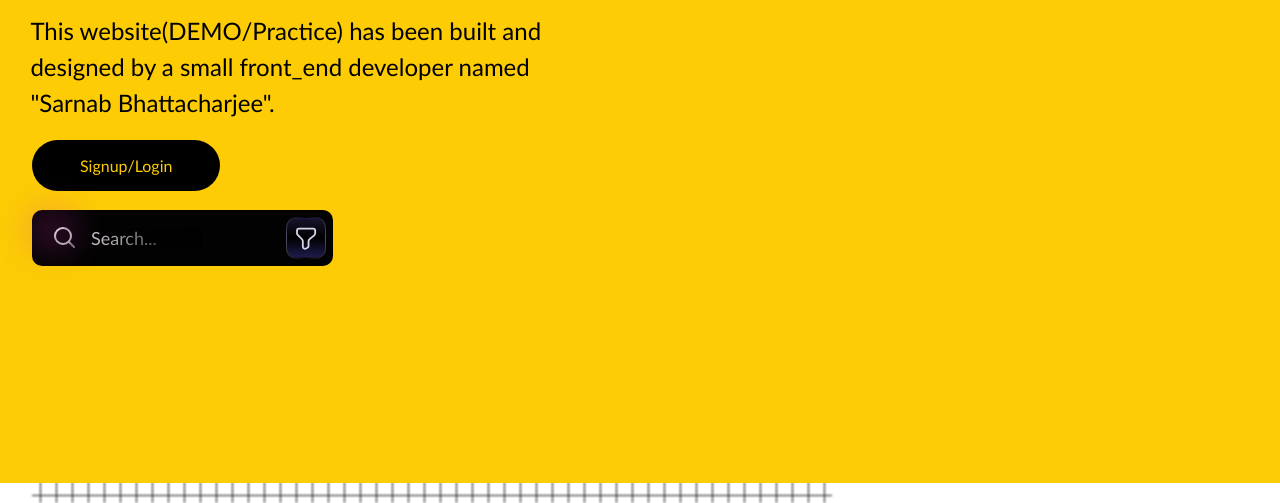
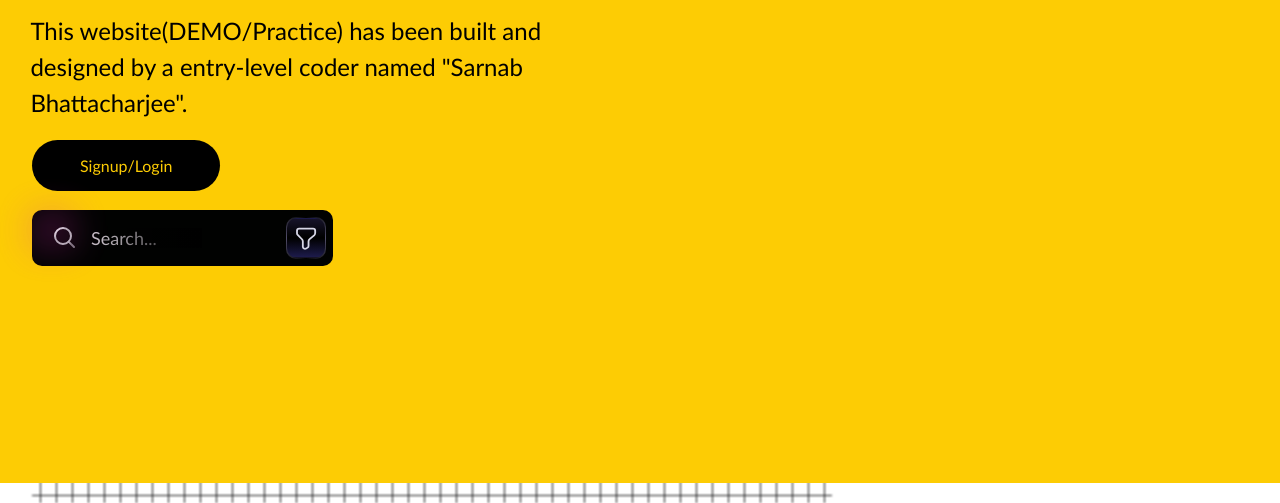
Before and after one commit to anshB156/sarnab.github.io, a plain HTML site: page index.html in a window 1280 px wide. Shown: the part 357-860 px from the top of the page. Drawn offline with Linux system fonts and the light colour scheme.

Commit message:
Update index.html

```diff
--- a/index.html
+++ b/index.html
@@ -19,7 +19,7 @@
             <div class="hero-container">
                 <div class="column-left">
                     <h1>Say hello to my webpage!</h1>
-                    <p>This website(DEMO/Practice) has been built and designed by a small front_end developer named "Sarnab Bhattacharjee".</p><br>
+                    <p>This website(DEMO/Practice) has been built and designed by a entry-level coder named "Sarnab Bhattacharjee".</p><br>
                     <button class="btnLogin-popup" onclick="window.location.href='signin.html';">Signup/Login</button><br>
                     <div class="grid"></div>
 <div id="poda">
```
